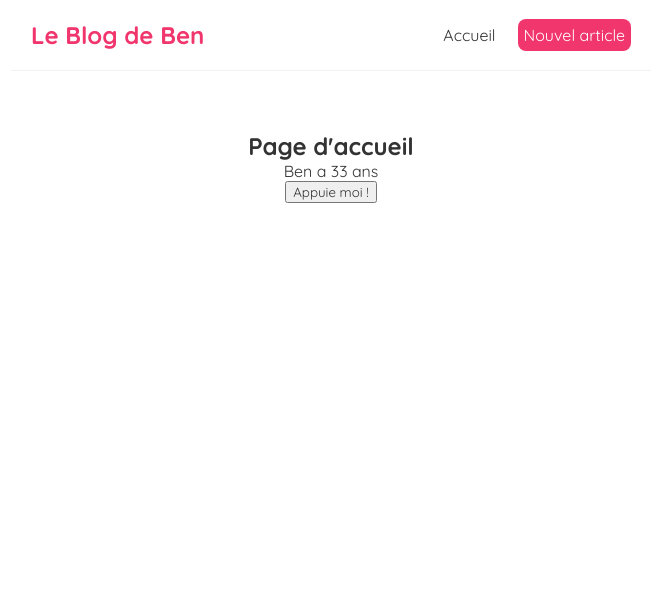
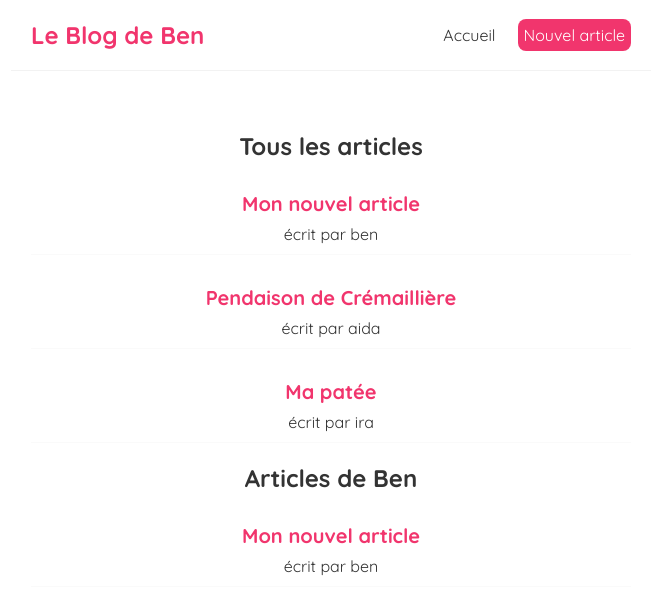
Before and after one commit to BenMorant/dojo-blog-clone, a React (Create React App) app: page / in a window 1280 px wide. Shown: the top 614 px of the page, without its empty margins (309-971 px from the left). Built offline with nearby package versions, Linux system fonts and the light colour scheme.

Commit message:
removed empty files, now have lists of articles

```diff
--- /dev/null
+++ b/src/BlogList.js
@@ -0,0 +1,13 @@
+const BlogList = ({ articles, title }) => (
+  <div className="blog-list">
+    <h2>{title}</h2>
+    {articles.map(article => (
+      <div className="blog-preview" key={article.id}>
+        <h2>{article.title}</h2>
+        <p>écrit par {article.author}</p>
+      </div>
+    ))}
+  </div>
+)
+
+export default BlogList
--- a/src/Home.js
+++ b/src/Home.js
@@ -1,21 +1,18 @@
+import BlogList from 'BlogList'
+/* eslint-disable no-unused-vars */
 import { useState } from 'react'
 
 const Home = () => {
-  const [name, setName] = useState('Ben')
-  const [age, setAge] = useState(33)
-
-  const handleClick = () => {
-    setName('Aïda')
-    setAge(29)
-  }
+  const [articles, setArticles] = useState([
+    { title: 'Mon nouvel article', body: 'lorem ipsum...', author: 'ben', id: 1 },
+    { title: 'Pendaison de Crémaillière', body: 'lorem ipsum...', author: 'aida', id: 2 },
+    { title: 'Ma patée', body: 'lorem ipsum...', author: 'ira', id: 3 },
+  ])
 
   return (
     <div className="home">
-      <h2>Page d'accueil</h2>
-      <p>
-        {name} a {age} ans
-      </p>
-      <button onClick={handleClick}>Appuie moi !</button>
+      <BlogList articles={articles} title="Tous les articles" />
+      <BlogList articles={articles.filter(article => article.author === 'ben')} title="Articles de Ben" />
     </div>
   )
 }
--- a/src/index.css
+++ b/src/index.css
@@ -33,3 +33,18 @@
   margin: 40px auto;
   padding: 20px;
 }
+
+/* blog previews / list */
+.blog-preview {
+  padding: 10px 16px;
+  margin: 20px 0;
+  border-bottom: 1px solid #fafafa;
+}
+.blog-preview:hover {
+  box-shadow: 1px 3px 5px rgba(0, 0, 0, 0.1);
+}
+.blog-preview h2 {
+  font-size: 20px;
+  color: #f1356d;
+  margin-bottom: 8px;
+}
```
Also changed, not shown: src/BlogDetails.js (deleted), src/Sidebar.js (deleted).
